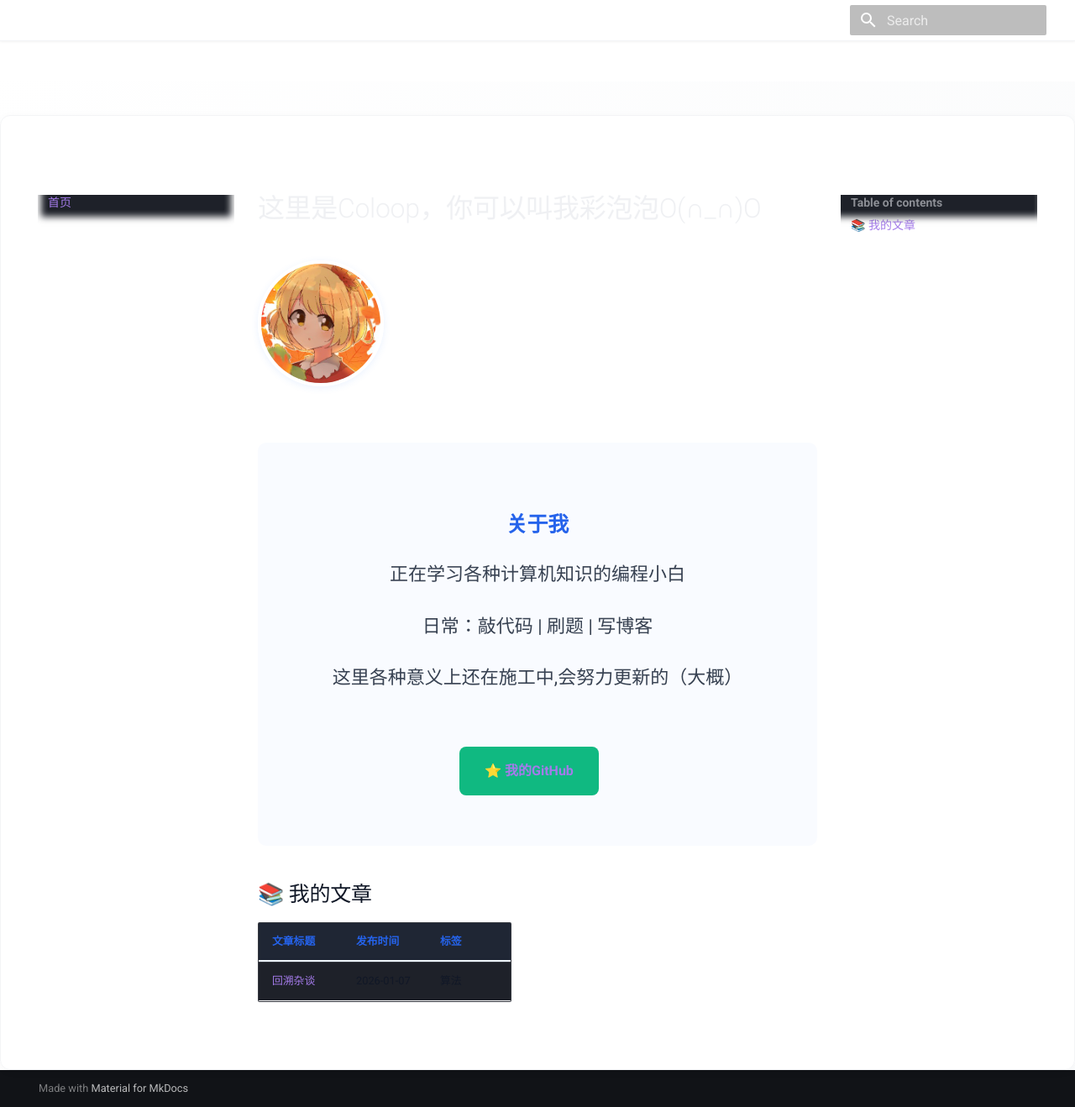
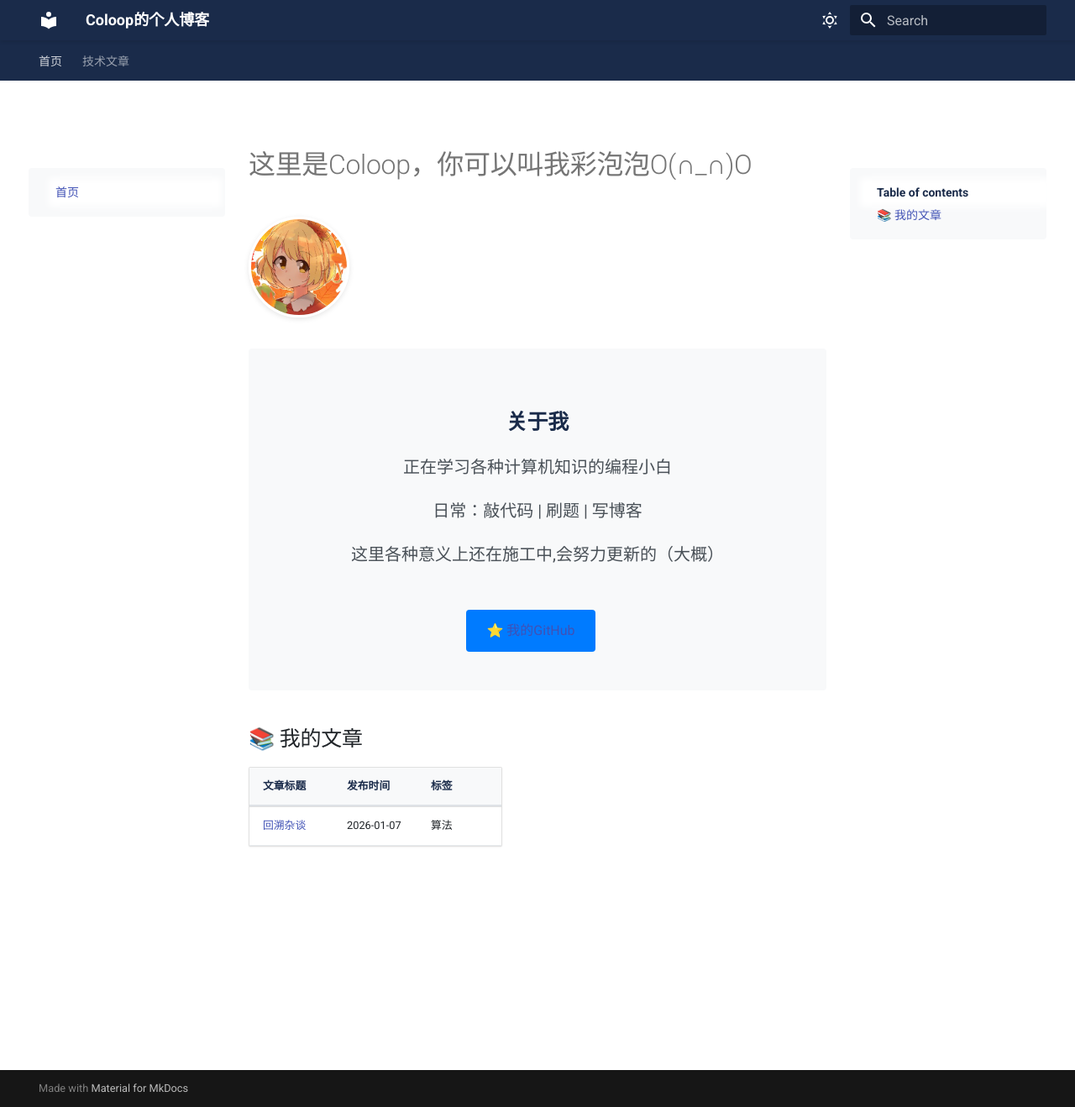
Before and after one commit to coloosp/mkdocs-site, an MkDocs documentation site: the page built from docs/index.md, in a window 1280 px wide and 1318 px high. Shown: the whole window at 84% size. Built offline with MkDocs 1.6.1 and Material for MkDocs 9.7.7, drawn with Linux system fonts in a browser that asks for light colours.

Commit message:
更新风格

```diff
--- a/docs/stylesheets/extra.css
+++ b/docs/stylesheets/extra.css
@@ -1,140 +1,142 @@
-/* 全局背景（极致明亮：纯白渐变） */
+/* 全局背景（浅白，和参考站一致） */
 .md-container {
-  background: linear-gradient(135deg, #ffffff 0%, #f9fafb 100%);
-  background-attachment: fixed;
-  color: #111827; /* 纯黑偏浅，更清晰 */
+  background: #ffffff;
+  color: #212529;
 }
 
-/* 主内容区（纯白+极轻阴影） */
-.md-main {
-  background: rgba(255, 255, 255, 0.98);
-  backdrop-filter: blur(4px);
-  border-radius: 12px;
-  box-shadow: 0 2px 12px rgba(0, 0, 0, 0.03); /* 极淡阴影 */
-  border: 1px solid rgba(243, 244, 246, 1);
-  padding: 2rem !important;
-  margin-top: 2rem !important;
+/* 导航栏（深蓝色，参考站风格） */
+.md-header {
+  background: #1a2b4a !important; /* 深蓝导航栏 */
+  box-shadow: 0 2px 4px rgba(0, 0, 0, 0.1) !important;
+  border-bottom: none !important;
+}
+.md-header__topic {
+  color: #ffffff !important; /* 导航栏文字白色 */
+}
+.md-tabs {
+  background: #1a2b4a !important; /* 标签栏和导航栏同色 */
+}
+.md-tabs__link {
+  color: rgba(255, 255, 255, 0.8) !important;
+}
+.md-tabs__link--active {
+  color: #ffffff !important;
+  border-bottom: 2px solid #ffffff !important;
 }
 
-/* 个人信息卡片（超浅蓝背景） */
+/* 主内容区（浅白+窄边距，参考站简约风） */
+.md-main {
+  background: #ffffff;
+  border-radius: 0;
+  box-shadow: none;
+  border: none;
+  padding: 1.5rem !important;
+  margin-top: 0 !important;
+}
+
+/* 个人信息卡片（参考站的简约卡片） */
 .profile-card {
   display: flex;
   flex-direction: column;
-  gap: 2rem;
-  padding: 2rem;
-  background: rgba(59, 130, 246, 0.03); /* 超浅蓝透明 */
-  border-radius: 10px;
-  margin: 2rem 0;
+  gap: 1.5rem;
+  padding: 1.5rem;
+  background: #f8f9fa; /* 浅灰卡片背景 */
+  border-radius: 4px;
+  margin: 1rem 0;
   align-items: center;
 }
-
-/* 头像样式（明亮版） */
 .avatar {
-  width: 150px;
-  height: 150px;
+  width: 120px;
+  height: 120px;
   border-radius: 50%;
   object-fit: cover;
-  border: 4px solid #ffffff;
-  box-shadow: 0 2px 8px rgba(59, 130, 246, 0.1); /* 极淡阴影 */
-  margin-bottom: 1rem;
+  border: 3px solid #ffffff;
+  box-shadow: 0 2px 6px rgba(0, 0, 0, 0.1);
+  margin-bottom: 0.5rem;
 }
-
 .profile-info {
   text-align: center;
   width: 100%;
 }
-
 .profile-info h2 {
-  color: #2563eb; /* 清新天蓝色标题 */
-  margin-bottom: 1rem;
-  font-weight: 700;
+  color: #1a2b4a; /* 卡片标题用深蓝 */
+  margin-bottom: 0.5rem;
+  font-weight: 600;
+}
+.profile-info p {
+  line-height: 1.6;
+  font-size: 1rem;
+  color: #495057;
 }
 
-.profile-info p {
-  line-height: 1.8;
-  font-size: 1.1rem;
-  color: #374151; /* 浅黑文字，不刺眼 */
+/* 按钮样式（参考站的简约按钮） */
+.btn {
+  display: inline-block;
+  padding: 0.6rem 1.2rem;
+  background: #1a2b4a;
+  color: white;
+  text-decoration: none;
+  border-radius: 4px;
+  font-weight: 500;
+  margin-right: 0.8rem;
+  margin-bottom: 0.8rem;
+  transition: background 0.2s ease;
+}
+.btn:hover {
+  background: #2c3e50;
+  transform: none;
+  box-shadow: none;
+}
+.btn-secondary {
+  background: #007bff;
+}
+.btn-secondary:hover {
+  background: #0069d9;
 }
 
-/* 按钮样式（清新明亮） */
-.btn {
-  display: inline-block;
-  padding: 0.8rem 1.5rem;
-  background: #3b82f6; /* 天蓝色主按钮 */
-  color: white;
-  text-decoration: none;
-  border-radius: 8px;
-  font-weight: 600;
-  margin-right: 1rem;
-  margin-bottom: 1rem;
-  transition: all 0.3s ease;
-  border: none;
+/* 表格美化（参考站简约表格） */
+.md-typeset table {
+  background: #ffffff;
+  border-radius: 4px;
+  overflow: hidden;
+  box-shadow: 0 1px 2px rgba(0, 0, 0, 0.05);
+  border: 1px solid #dee2e6;
+}
+.md-typeset table th {
+  background: #f8f9fa;
+  color: #1a2b4a;
+  border-bottom: 2px solid #dee2e6;
+}
+.md-typeset table td {
+  border-bottom: 1px solid #e9ecef;
 }
 
-.btn:hover {
-  background: #60a5fa; /* 更浅的天蓝hover */
-  transform: translateY(-2px);
-  box-shadow: 0 4px 10px rgba(59, 130, 246, 0.2); /* 轻阴影 */
+/* 代码块（参考站简约代码块） */
+.md-typeset pre > code {
+  border-radius: 4px;
+  box-shadow: 0 1px 3px rgba(0, 0, 0, 0.08);
+  background: #f8f9fa !important;
+  border: 1px solid #dee2e6;
+  color: #212529;
 }
 
-.btn-secondary {
-  background: #10b981; /* 清新绿色次要按钮 */
+/* 文章配图（参考站风格） */
+.article-img {
+  max-width: 90%;
+  border-radius: 4px;
+  box-shadow: 0 2px 6px rgba(0, 0, 0, 0.1);
+  margin: 1.5rem auto;
+  display: block;
+  border: 1px solid #dee2e6;
 }
 
-.btn-secondary:hover {
-  background: #34d399;
+/* 侧边栏目录（参考站样式） */
+.md-sidebar__inner {
+  background: #f8f9fa;
+  border-radius: 4px;
+  padding: 1rem;
+  margin-top: 1rem;
 }
-
-/* 表格美化（全白） */
-.md-typeset table {
-  background: #ffffff;
-  border-radius: 8px;
-  overflow: hidden;
-  box-shadow: 0 1px 3px rgba(0, 0, 0, 0.02);
-  border: 1px solid #f3f4f6;
+.md-nav__title {
+  color: #1a2b4a !important;
 }
-
-.md-typeset table th {
-  background: rgba(59, 130, 246, 0.05); /* 超浅蓝表头 */
-  color: #2563eb;
-  border-bottom: 2px solid #eff6ff;
-}
-
-.md-typeset table td {
-  border-bottom: 1px solid #f9fafb;
-}
-
-/* 代码块（纯白+极细边框） */
-.md-typeset pre > code {
-  border-radius: 8px;
-  box-shadow: 0 1px 4px rgba(0, 0, 0, 0.04);
-  background: #ffffff !important;
-  border: 1px solid #f3f4f6;
-  color: #111827;
-}
-
-/* 文章配图（明亮版） */
-.article-img {
-  max-width: 80%;
-  border-radius: 8px;
-  box-shadow: 0 2px 8px rgba(0, 0, 0, 0.05);
-  margin: 2rem auto;
-  display: block;
-  border: 1px solid #f3f4f6;
-}
-
-/* 额外优化：去掉所有深色元素 */
-.md-header {
-  background: #ffffff !important;
-  box-shadow: 0 1px 3px rgba(0, 0, 0, 0.05) !important;
-  border-bottom: 1px solid #f3f4f6 !important;
-}
-
-.md-tabs {
-  background: #ffffff !important;
-}
-
-.md-footer {
-  background: #f9fafb !important;
-  color: #4b5563 !important;
-}
--- a/mkdocs.yml
+++ b/mkdocs.yml
@@ -1,40 +1,28 @@
 site_name: Coloop的个人博客
-# 导航配置（首页+文章页）
 nav:
   - 首页: index.md
   - 技术文章:
     - 回溯杂谈: articles/backtrack.md
-# 主题美化配置
 theme:
   name: material
-  # 暗黑/亮色模式切换
+  # 核心：导航栏用深蓝色，内容区浅白
   palette:
-    - scheme: slate       # 暗黑模式（默认）
-      primary: deep purple # 主色调（深紫）
-      accent: pink        # 强调色（粉）
-      toggle:
-        icon: material/weather-night
-        name: 切换到亮色模式
-    - scheme: default     # 亮色模式
-      primary: indigo     # 主色调（靛蓝）
-      accent: teal        # 强调色（青）
+    - scheme: default
+      primary: indigo # 深蓝色主色调（和参考站一致）
+      accent: blue
       toggle:
         icon: material/weather-sunny
         name: 切换到暗色模式
-  # 交互功能
   features:
-    - content.code.copy   # 代码块一键复制
-    - navigation.tabs     # 顶部标签导航
-    - navigation.sections # 侧边栏分组折叠
-    - navigation.top      # 返回顶部按钮
-    - toc.follow          # 侧边栏跟随滚动
-  # 自定义图标（可选）
+    - content.code.copy
+    - navigation.tabs
+    - navigation.sections
+    - navigation.top
+    - toc.follow
   icon:
     repo: fontawesome/brands/github
-# 自定义CSS（引入我们写的美化样式）
 extra_css:
   - stylesheets/extra.css
-# 支持代码高亮/中文搜索
 markdown_extensions:
   - pymdownx.highlight:
       anchor_linenums: true
@@ -42,7 +30,6 @@ markdown_extensions:
       pygments_lang_class: true
   - pymdownx.inlinehilite
   - pymdownx.snippets
-# 独立插件配置
 plugins:
   - search:
-      lang: zh  # 中文搜索
+      lang: zh
```
